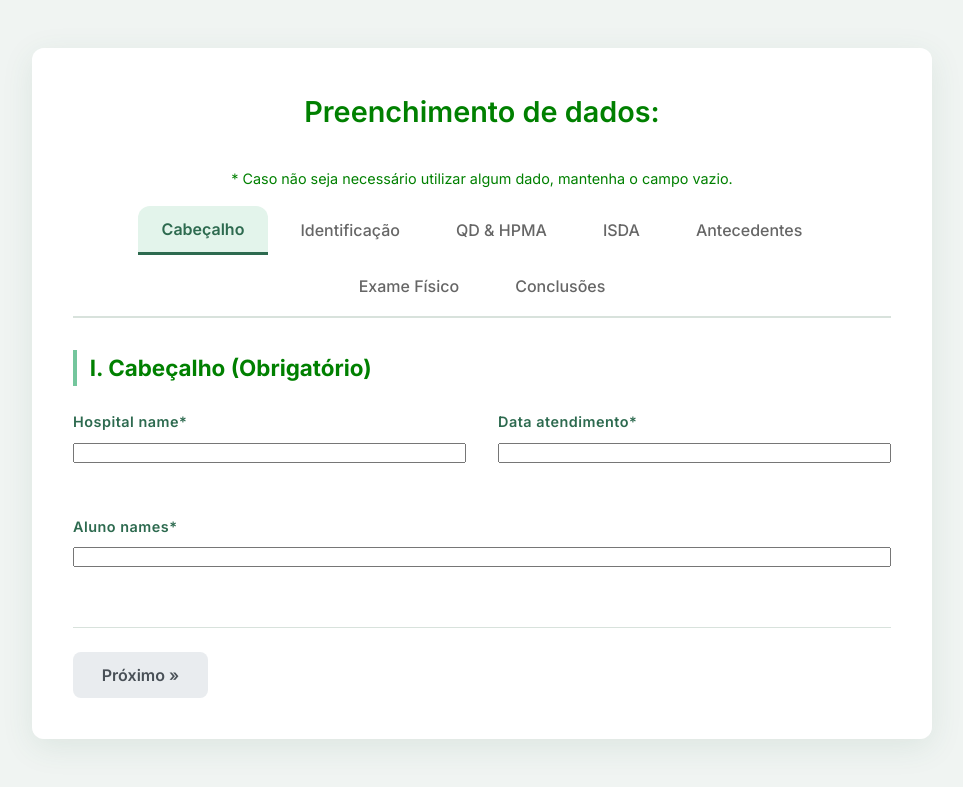
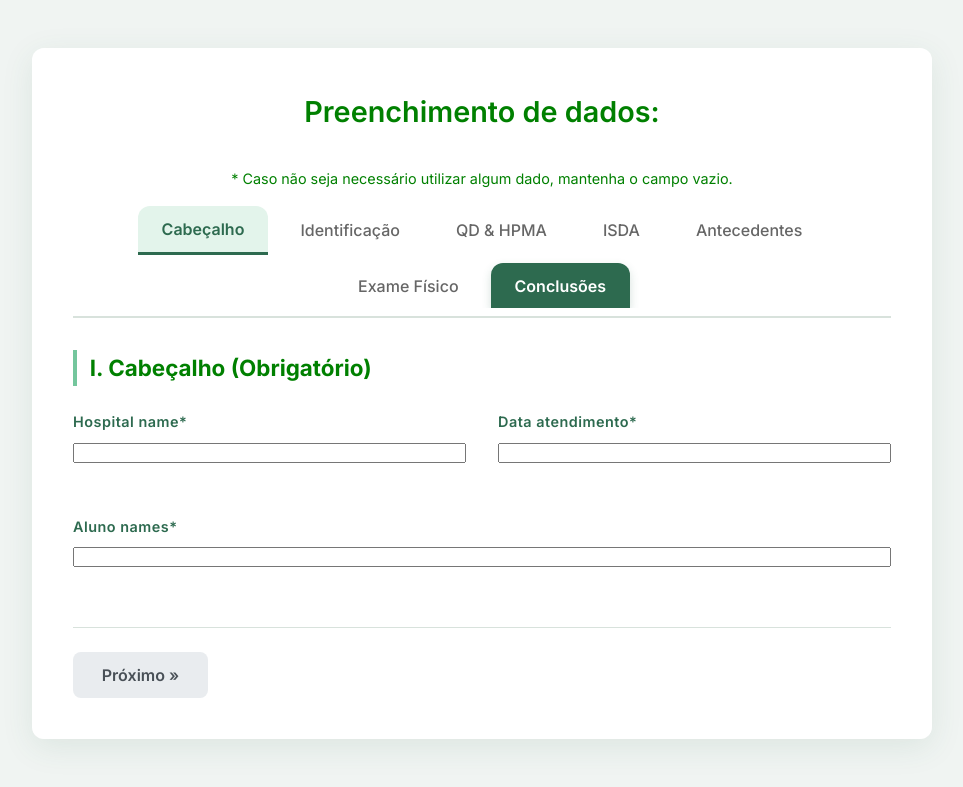
Before and after one commit to GuiVasconcellos/Anamnese_Project, a Django app: template generator/templates/generator/home.html in a window 1280 px wide. Shown: the part 60-847 px from the top of the page, without its empty margins (158-1121 px from the left). Run offline with Django 5.2, Linux system fonts and the light colour scheme; the template is opened without the code that fills it, so the values that code supplies are empty, except form fields; tables that the repository leaves empty hold one stand-in row (values such as "Sample post"); form fields are guessed from the names that the template uses.

Commit message:
agora o botao muda

```diff
--- a/anamnese_project/static/css/style.css
+++ b/anamnese_project/static/css/style.css
@@ -285,22 +285,23 @@ textarea.form-control {
 }
 
 .btn-conclusoes {
-    background-color: green;
-    color: white;
+    background-color: var(--primary-color);
+    color: white !important;
     font-weight: 600;
     border: none;
-    border-radius: 8px;
-    padding: 8px 18px;
-    box-shadow: 0 4px 10px rgba(0, 128, 0, 0.25);
+    border-radius: var(--border-radius) var(--border-radius) 0 0;
+    padding: 0.8rem 1.5rem;
+    box-shadow: 0 4px 10px rgba(45, 106, 79, 0.2);
     transition: all 0.3s ease;
 }
 
 .btn-conclusoes:hover {
-    background-color: #27ae60;
+    background-color: var(--secondary-color);
     transform: translateY(-2px);
-    box-shadow: 0 6px 12px rgba(0, 128, 0, 0.35);
+    box-shadow: 0 6px 12px rgba(45, 106, 79, 0.3);
 }
 
-.btn-conclusoes:active {
-    background-color: #1e8449;
+.btn-conclusoes.active {
+    background-color: #27ae60;
+    border-bottom: 3px solid #1e8449;
 }
--- a/generator/templates/generator/home.html
+++ b/generator/templates/generator/home.html
@@ -24,7 +24,8 @@
                 <button type="button" class="tab-link"
                     onclick="openTab(event, 'tab-antecedentes')">Antecedentes</button>
                 <button type="button" class="tab-link" onclick="openTab(event, 'tab-examefisico')">Exame Físico</button>
-                <button type="button" class="tab-link" onclick="openTab(event, 'tab-conclusao')">Conclusões</button>
+                <button type="button" class="tab-link btn-conclusoes"
+                    onclick="openTab(event, 'tab-conclusao')">Conclusões</button>
             </div>
         </div>
 
```
